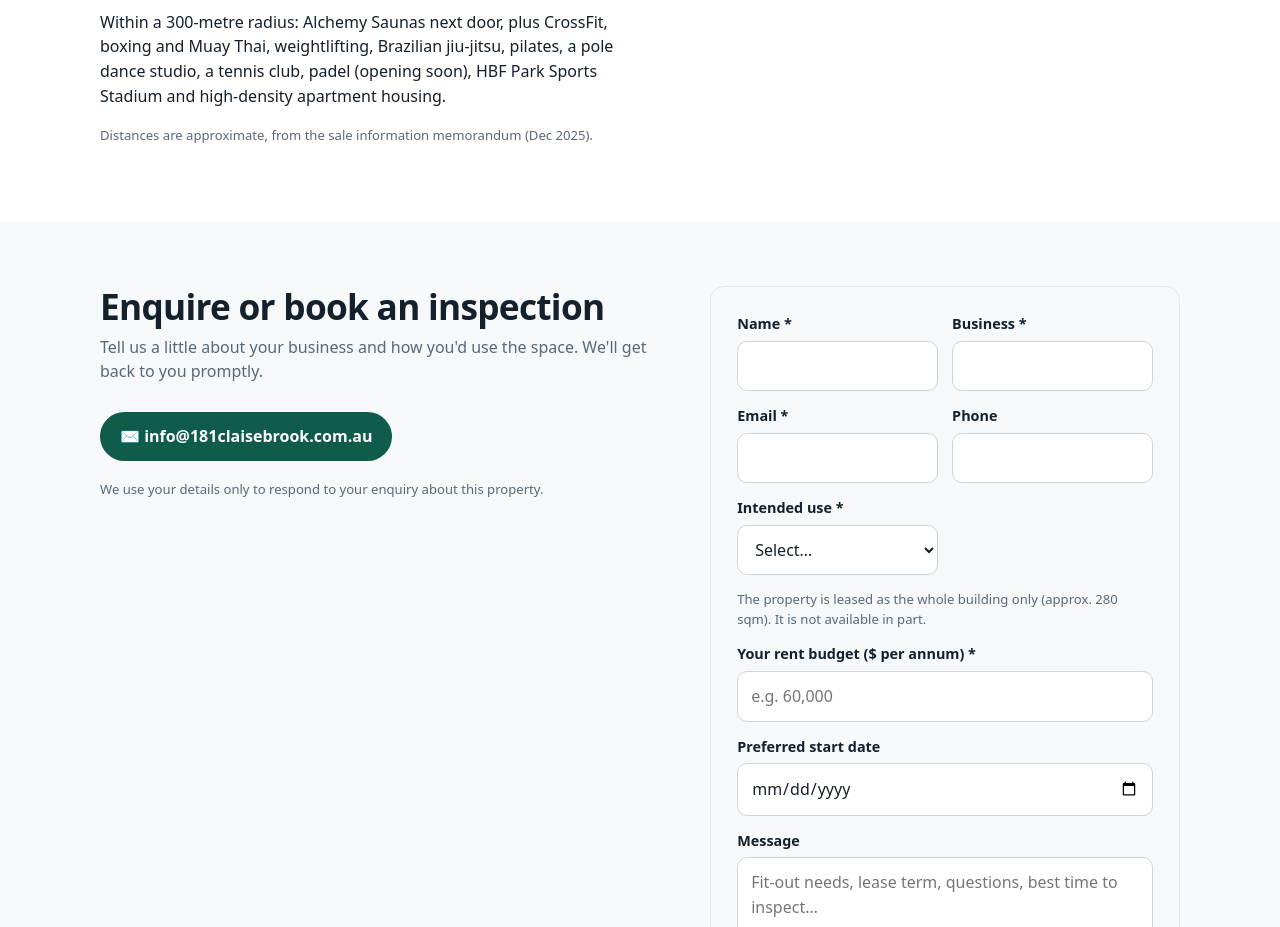
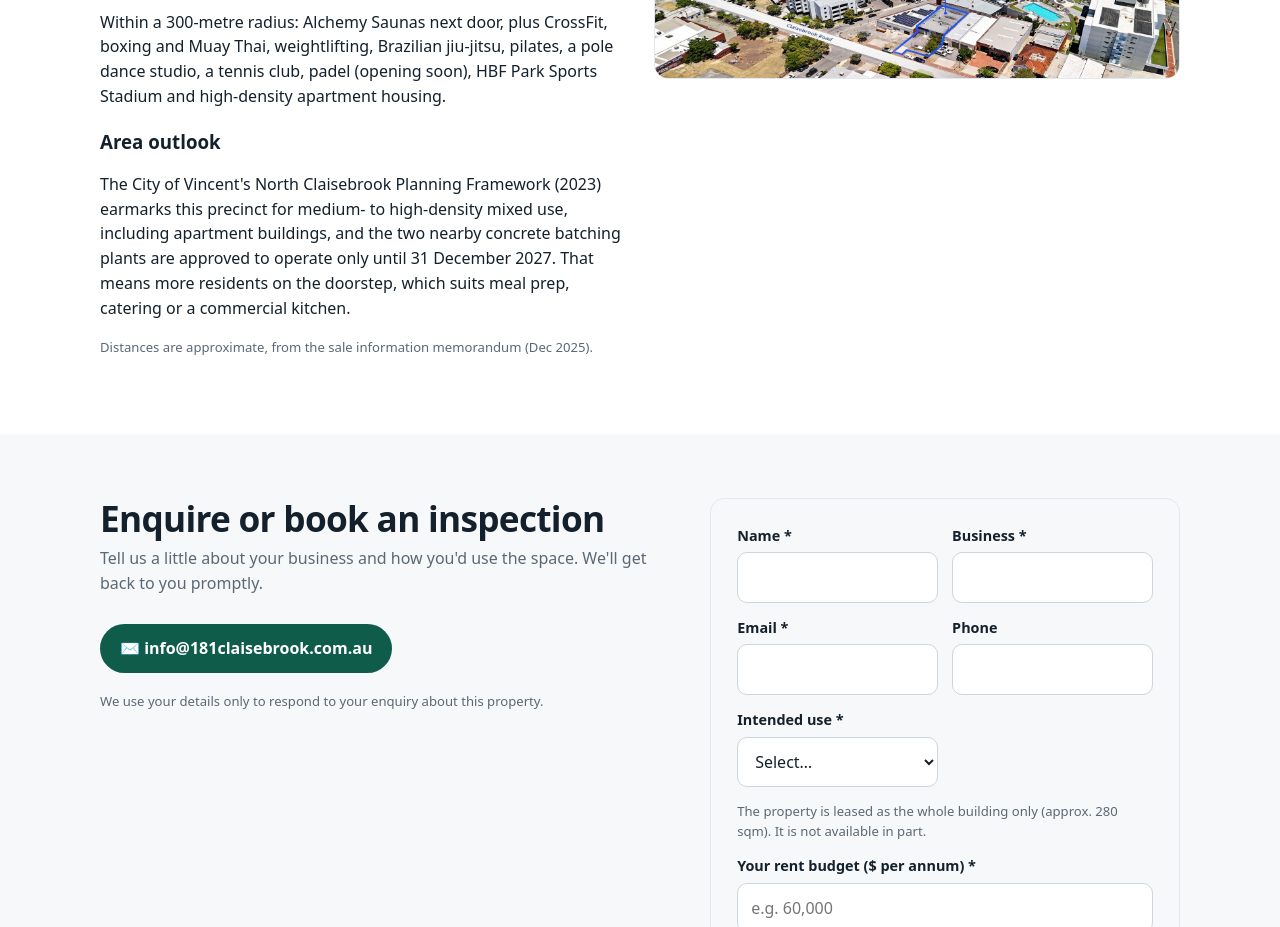
Before and after one commit to JohnBreed/181claisebrook, a plain HTML site: page index.html in a window 1280 px wide. Shown: the part 4140-5067 px from the top of the page. Drawn offline with Linux system fonts and the light colour scheme; no server answers.

Commit message:
Add Area outlook to location section

```diff
--- a/index.html
+++ b/index.html
@@ -188,6 +188,8 @@ footer p{margin:4px 0}
     </ul>
     <h3 style="margin:18px 0 6px">What's nearby</h3>
     <p>Within a 300-metre radius: Alchemy Saunas next door, plus CrossFit, boxing and Muay Thai, weightlifting, Brazilian jiu-jitsu, pilates, a pole dance studio, a tennis club, padel (opening soon), HBF Park Sports Stadium and high-density apartment housing.</p>
+    <h3 style="margin:18px 0 6px">Area outlook</h3>
+    <p>The City of Vincent's North Claisebrook Planning Framework (2023) earmarks this precinct for medium- to high-density mixed use, including apartment buildings, and the two nearby concrete batching plants are approved to operate only until 31 December 2027. That means more residents on the doorstep, which suits meal prep, catering or a commercial kitchen.</p>
     <p class="note">Distances are approximate, from the sale information memorandum (Dec 2025).</p>
   </div>
   <img src="img/aerial-wide.jpg" alt="Wide aerial view of the Claisebrook precinct with the site marked">
```
